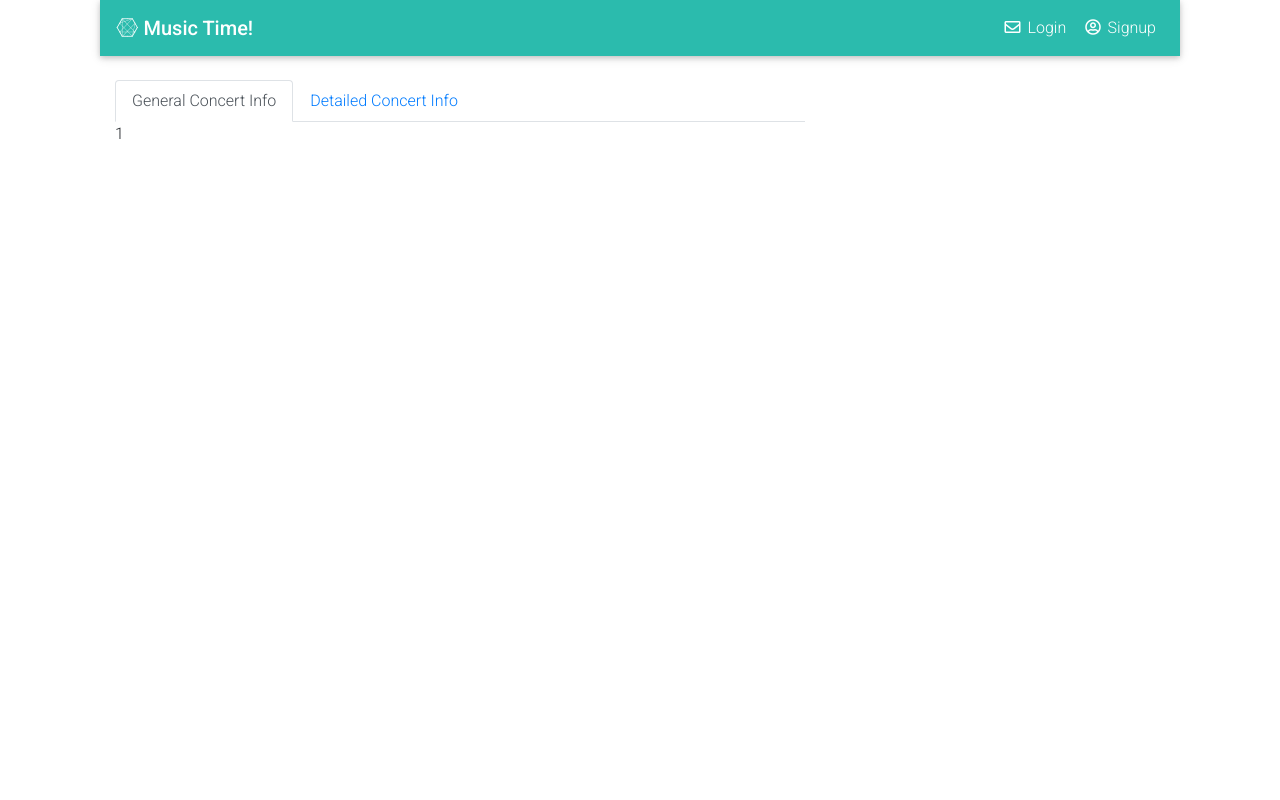
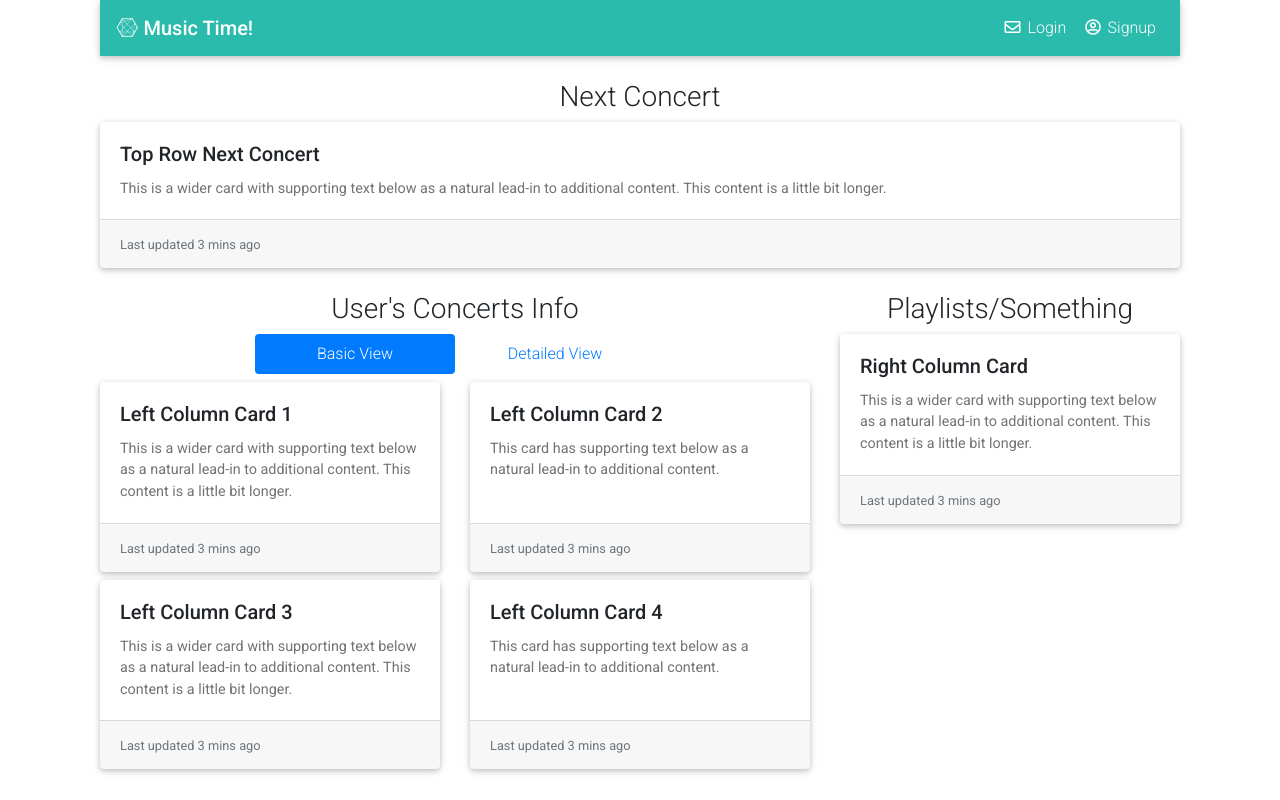
Before and after one commit to cillianwing/give-me-live-music-client, a React (Create React App) app: page /user/concerts in a window 1280 px wide. Built offline with nearby package versions, Linux system fonts and the light colour scheme.

Commit message:
Added basic styling to UserConcerts to determine if layout will work. Just has basic Col, Card, etc. components for now - will ultimately have various Concert components with props passed down to them.

```diff
--- a/src/containers/UserConcerts.js
+++ b/src/containers/UserConcerts.js
@@ -1,31 +1,147 @@
 import React, { useState } from 'react';
 import { connect } from 'react-redux'
-import { Container, Col, Tabs, Tab, TabPane } from 'react-bootstrap'
+import { Container, Col, CardDeck, Card, Row, Nav } from 'react-bootstrap'
 import TopNav from '../components/nav/TopNav'
 
 const UserConcerts = (props) => {
-  const [key, setKey] = useState('general')
+  const [key, setKey] = useState('basic')
 
   const handleLogout = (event) => {
     event.preventDefault()
     props.logoutUser()
   }
 
+  const handleSelect = (k) => {
+    setKey(k)
+  }
+
   return (
+    // <Container>
+    //   <TopNav loggedIn={props.loggedIn} handleLogout={handleLogout} />
+    //   <Col className="my-4" style={{borderRight: "1px solid black"}} lg={8}>
+    //     <Tabs id="controlled-tab-example" activeKey={key} onSelect={k => setKey(k)}>
+    //       <Tab eventKey="general" title="General Concert Info">
+    //         <TabPane>
+    //           1
+    //         </TabPane>
+    //       </Tab>
+    //       <Tab eventKey="detailed" title="Detailed Concert Info">
+    //         2
+    //       </Tab>
+    //     </Tabs>
+    //   </Col>
+    // </Container>
     <Container>
       <TopNav loggedIn={props.loggedIn} handleLogout={handleLogout} />
-      <Col className="my-4" lg={8}>
-        <Tabs id="controlled-tab-example" activeKey={key} onSelect={k => setKey(k)}>
-          <Tab eventKey="general" title="General Concert Info">
-            <TabPane>
-              1
-            </TabPane>
-          </Tab>
-          <Tab eventKey="detailed" title="Detailed Concert Info">
-            2
-          </Tab>
-        </Tabs>
-      </Col>
+      <Row className="my-3">
+        <Col xs={12} sm={12} md={12} lg={12}>
+          <h3 className="text-center mt-2">Next Concert</h3>
+          <Card>
+            <Card.Body>
+              <Card.Title>Top Row Next Concert</Card.Title>
+              <Card.Text>
+                This is a wider card with supporting text below as a natural
+                lead-in to additional content. This content is a little bit
+                longer.
+              </Card.Text>
+            </Card.Body>
+            <Card.Footer>
+              <small className="text-muted">Last updated 3 mins ago</small>
+            </Card.Footer>
+          </Card>
+        </Col>
+      </Row>
+      <Row>
+        <Col xs={12} sm={12} md={12} lg={8}>
+          <h3 className="text-center mt-2">User's Concerts Info</h3>
+          <Nav
+            className="justify-content-center"
+            variant="pills"
+            defaultActiveKey="basic"
+            activeKey={key}
+            onSelect={k => handleSelect(k)}
+          >
+            <Nav.Item className="text-center" style={{ width: "200px" }}>
+              <Nav.Link eventKey="basic">Basic View</Nav.Link>
+            </Nav.Item>
+            <Nav.Item className="text-center" style={{ width: "200px" }}>
+              <Nav.Link eventKey="detailed">Detailed View</Nav.Link>
+            </Nav.Item>
+          </Nav>
+          <CardDeck className="my-2">
+            <Card>
+              <Card.Body>
+                <Card.Title>Left Column Card 1</Card.Title>
+                <Card.Text>
+                  This is a wider card with supporting text below as a natural
+                  lead-in to additional content. This content is a little bit
+                  longer.
+                </Card.Text>
+              </Card.Body>
+              <Card.Footer>
+                <small className="text-muted">Last updated 3 mins ago</small>
+              </Card.Footer>
+            </Card>
+            <Card>
+              <Card.Body>
+                <Card.Title>Left Column Card 2</Card.Title>
+                <Card.Text>
+                  This card has supporting text below as a natural lead-in to
+                  additional content.{" "}
+                </Card.Text>
+              </Card.Body>
+              <Card.Footer>
+                <small className="text-muted">Last updated 3 mins ago</small>
+              </Card.Footer>
+            </Card>
+          </CardDeck>
+          <CardDeck className="my-2">
+            <Card>
+              <Card.Body>
+                <Card.Title>Left Column Card 3</Card.Title>
+                <Card.Text>
+                  This is a wider card with supporting text below as a natural
+                  lead-in to additional content. This content is a little bit
+                  longer.
+                </Card.Text>
+              </Card.Body>
+              <Card.Footer>
+                <small className="text-muted">Last updated 3 mins ago</small>
+              </Card.Footer>
+            </Card>
+            <Card>
+              <Card.Body>
+                <Card.Title>Left Column Card 4</Card.Title>
+                <Card.Text>
+                  This card has supporting text below as a natural lead-in to
+                  additional content.{" "}
+                </Card.Text>
+              </Card.Body>
+              <Card.Footer>
+                <small className="text-muted">Last updated 3 mins ago</small>
+              </Card.Footer>
+            </Card>
+          </CardDeck>
+        </Col>
+        <Col xs={12} sm={12} md={12} lg={4}>
+          <h3 className="text-center mt-2">Playlists/Something</h3>
+          <CardDeck className="my-2">
+            <Card>
+              <Card.Body>
+                <Card.Title>Right Column Card</Card.Title>
+                <Card.Text>
+                  This is a wider card with supporting text below as a natural
+                  lead-in to additional content. This content is a little bit
+                  longer.
+                </Card.Text>
+              </Card.Body>
+              <Card.Footer>
+                <small className="text-muted">Last updated 3 mins ago</small>
+              </Card.Footer>
+            </Card>
+          </CardDeck>
+        </Col>
+      </Row>
     </Container>
   )
 }
```
Also changed, not shown: 1 other file (tests, documents, lock files or other folders).
